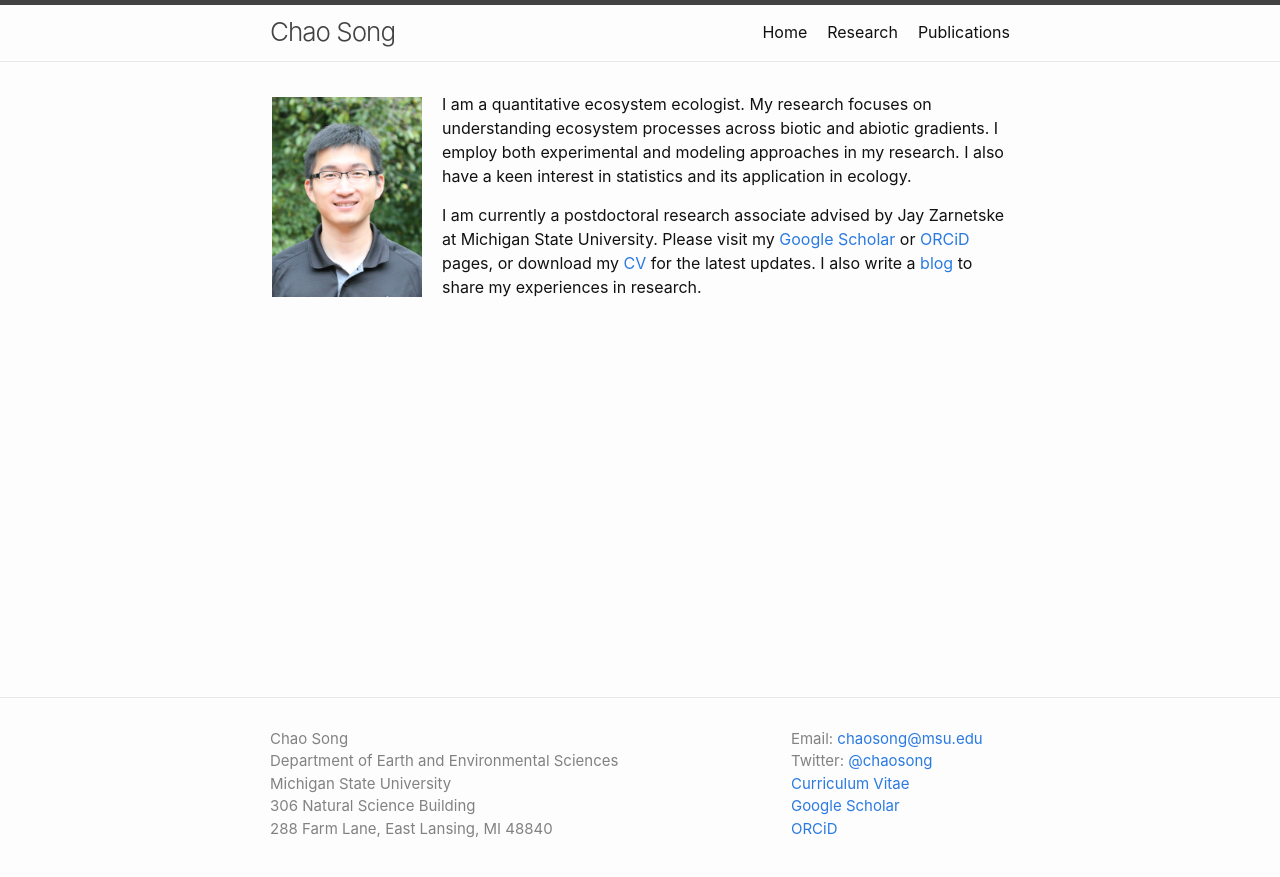
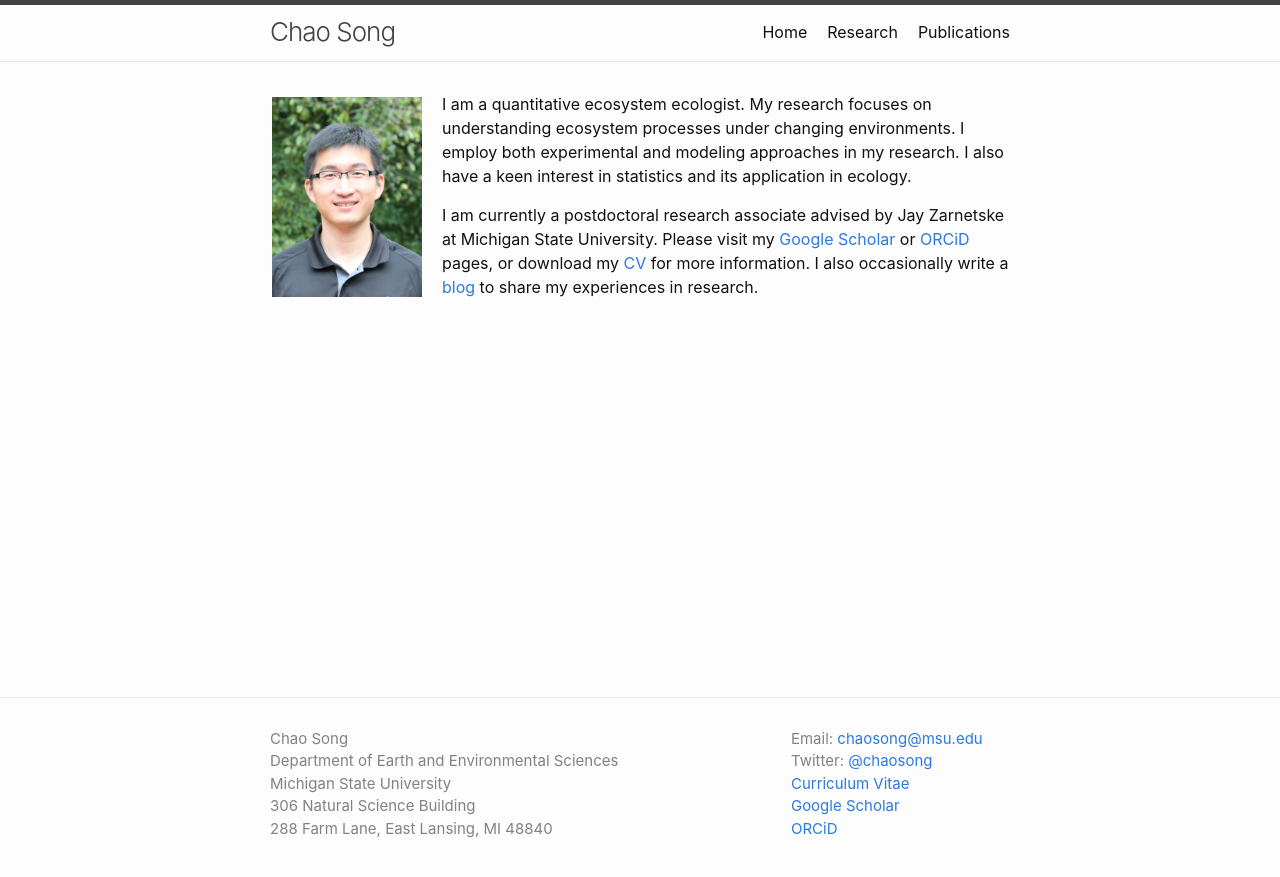
Before and after one commit to songchao1986/songchao1986.github.io, a Jekyll site: the page built from index.md, in a window 1280 px wide. Shown: the top 877 px of the page. Built offline with Jekyll 4.4.1, drawn with Linux system fonts in a browser that asks for light colours.

Commit message:
Update index.md

```diff
--- a/index.md
+++ b/index.md
@@ -4,7 +4,7 @@ title: Home
 ---
 <p><img align="left" src="/files/song_potrait.jpg" width="150" style="margin:5px 20px 2px 2px;"/>
 
-I am a quantitative ecosystem ecologist. My research focuses on understanding ecosystem processes across biotic and abiotic gradients. I employ both experimental and modeling approaches in my research. I also have a keen interest in statistics and its application in ecology.</p>
+I am a quantitative ecosystem ecologist. My research focuses on understanding ecosystem processes under changing environments. I employ both experimental and modeling approaches in my research. I also have a keen interest in statistics and its application in ecology.</p>
 
-I am currently a postdoctoral research associate advised by Jay Zarnetske at Michigan State University. Please visit my <a href="https://scholar.google.com/citations?user=farbSBEAAAAJ&hl=en">Google Scholar</a> or <a href="https://orcid.org/0000-0001-8225-4490">ORCiD</a> pages, or download my <a href="/files/CV_Song.pdf">CV</a> for the latest updates. I also write a <a href="http://songchao1986.wordpress.com">blog</a> to share my experiences in research.
+I am currently a postdoctoral research associate advised by Jay Zarnetske at Michigan State University. Please visit my <a href="https://scholar.google.com/citations?user=farbSBEAAAAJ&hl=en">Google Scholar</a> or <a href="https://orcid.org/0000-0001-8225-4490">ORCiD</a> pages, or download my <a href="/files/CV_Song.pdf">CV</a> for more information. I also occasionally write a <a href="http://songchao1986.wordpress.com">blog</a> to share my experiences in research.
 <br clear="left"/>
```
